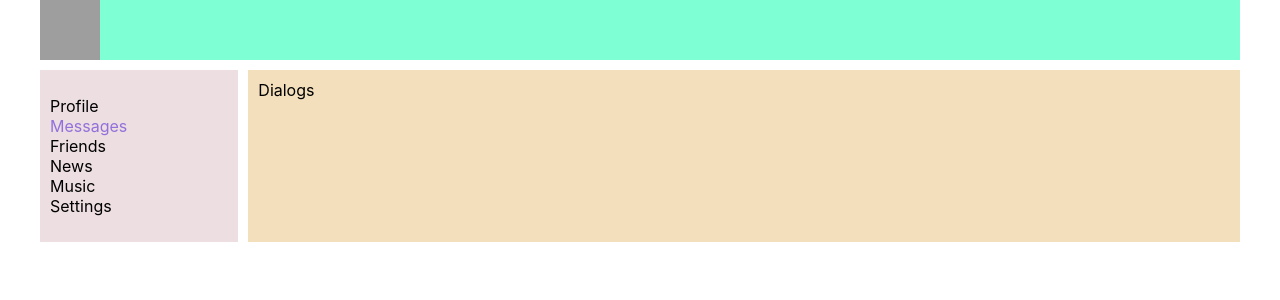
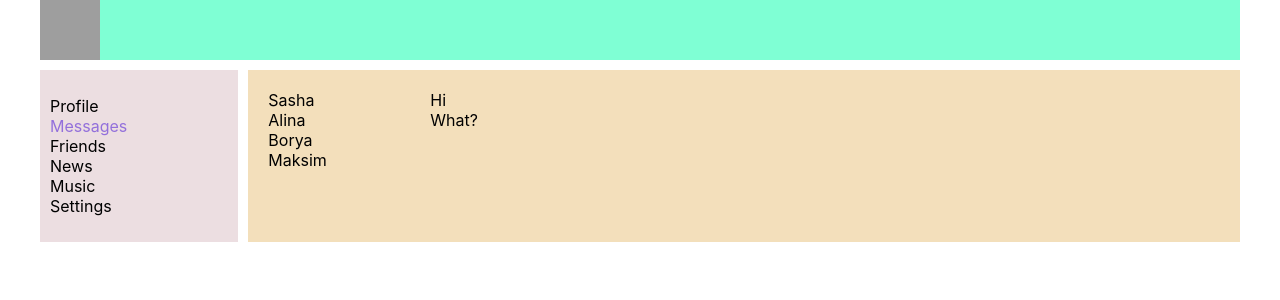
Before and after one commit to vese1chak/social-network, a React (Create React App) app: page /dialogs in a window 1280 px wide. Shown: the top 300 px of the page. Built offline with nearby package versions, Linux system fonts and the light colour scheme; grey boxes are pictures that could not be loaded.

Commit message:
added dialogs with companions

```diff
--- a/src/App.js
+++ b/src/App.js
@@ -18,7 +18,7 @@ function App() {
 				<div className='app-wrapper-content'>
 					<Routes>
 						<Route path='/' element={<Profile />} />
-						<Route path='/dialogs' element={<Dialogs />} />
+						<Route path='/dialogs/*' element={<Dialogs />} />
 						<Route path='/friends' element={<Friends />} />
 						<Route path='/news' element={<News />} />
 						<Route path='/music' element={<Music />} />
--- a/src/components/Dialogs/Dialogs.js
+++ b/src/components/Dialogs/Dialogs.js
@@ -1,10 +1,33 @@
 import React from 'react';
 import classes from './Dialogs.module.css';
+import {NavLink} from "react-router-dom";
+
+const DialogItem = (props) => {
+	return (
+		<div className={classes.dialog}>
+			<NavLink to={"/dialogs/" + props.id} className={navData => navData.isActive ? classes.active : ""}>{props.name}</NavLink>
+		</div>
+	)
+}
+const Message = (props) => {
+	return (
+		<div className={classes.message}>{props.text}</div>
+	)
+}
 
 const Dialogs = (props) => {
 	return (
-		<div>
-			Dialogs
+		<div className={classes.dialogs}>
+			<div className={classes.dialogsItems}>
+				<DialogItem name="Sasha" id="1" />
+				<DialogItem name="Alina" id="2" />
+				<DialogItem name="Borya" id="3" />
+				<DialogItem name="Maksim" id="4" />
+			</div>
+			<div className={classes.messages}>
+				<Message text="Hi" />
+				<Message text="What?" />
+			</div>
 		</div>
 	);
 };
--- a/src/components/Dialogs/Dialogs.module.css
+++ b/src/components/Dialogs/Dialogs.module.css
@@ -0,0 +1,30 @@
+.dialogs {
+    display: grid;
+    grid-template-columns: 1fr 5fr;
+}
+
+.dialogsItems {
+    padding: 10px;
+}
+/*.active {*/
+/*    color: #837d4d;*/
+/*}*/
+
+.dialog a {
+    color: black;
+    text-decoration: none;
+}
+.dialog a:hover {
+    text-decoration: underline;
+}
+.dialog a.active {
+    color: mediumpurple;
+}
+
+.messages {
+    padding: 10px;
+}
+
+.message {
+
+}
--- a/src/components/Profile/Profile.js
+++ b/src/components/Profile/Profile.js
@@ -1,21 +1,12 @@
 import React from 'react';
 import classes from './Profile.module.css'
 import MyPosts from "./MyPosts/MyPosts";
+import ProfileInfo from "./ProfileInfo/ProfileInfo";
 
 const Profile = () => {
 	return (
 		<section>
-			<div className="content__info">
-				<div className="info__avatar">
-					<img src="#" alt="avatar"/>
-				</div>
-				<div className="info__fullname">
-					Владислав Фадеев
-				</div>
-				<div className="info__data">
-
-				</div>
-			</div>
+			<ProfileInfo />
 			<MyPosts />
 		</section>
 	);
--- /dev/null
+++ b/src/components/Profile/ProfileInfo/ProfileInfo.js
@@ -0,0 +1,19 @@
+import React from 'react';
+
+const ProfileInfo = () => {
+	return (
+		<div className="content__info">
+			<div className="info__avatar">
+				<img src="#" alt="avatar"/>
+			</div>
+			<div className="info__fullname">
+				Владислав Фадеев
+			</div>
+			<div className="info__data">
+
+			</div>
+		</div>
+	);
+};
+
+export default ProfileInfo;
```
Also changed, not shown: src/components/Profile/ProfileInfo/ProfileInfo.module.css (added).
